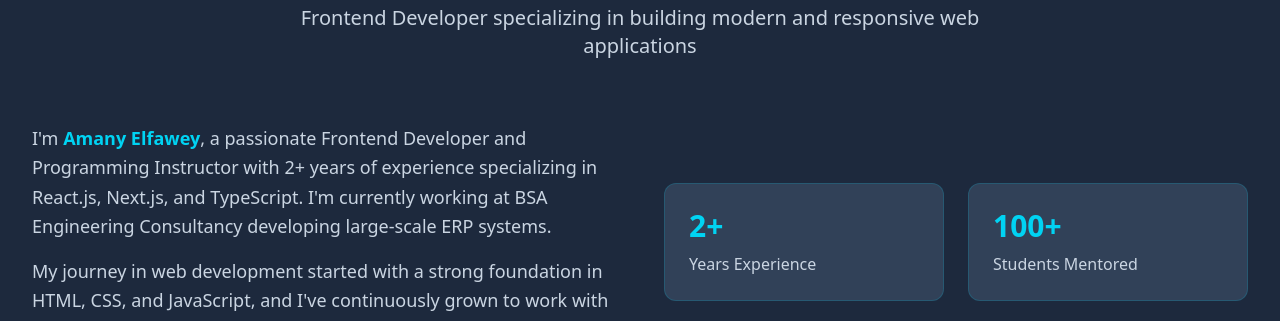
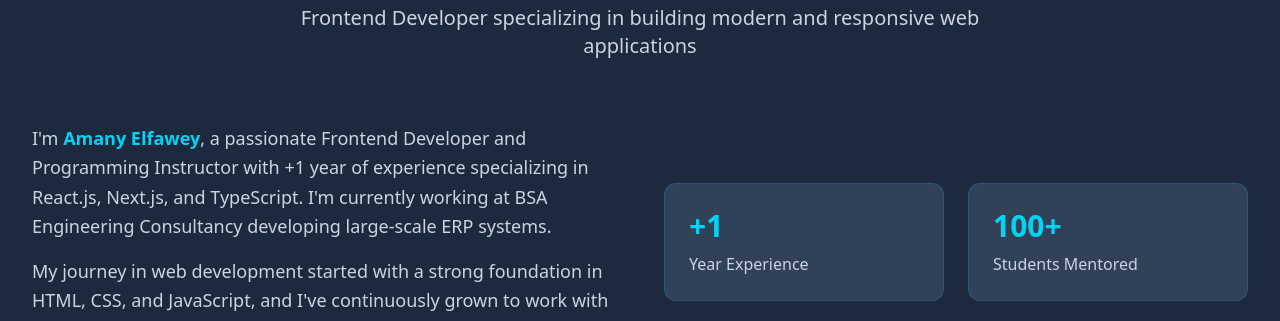
Before and after one commit to amanyelfawey/amanyelfawey-portfolio, a React (Vite) app: page / in a window 1280 px wide. Shown: the part 940-1261 px from the top of the page. Built offline with nearby package versions, Linux system fonts and the light colour scheme.

Commit message:
final touches in the project
Signed-off-by: amanyelfawey <amanyelfawey5@gmail.com>

```diff
--- a/src/components/about/About.jsx
+++ b/src/components/about/About.jsx
@@ -18,7 +18,7 @@ const About = () => {
           <div className="space-y-6 animate-fade-in-left">
             <div className="space-y-4">
               <p className="text-lg text-slate-300 leading-relaxed">
-                I'm <span className="text-cyan-400 font-semibold">Amany Elfawey</span>, a passionate Frontend Developer and Programming Instructor with 2+ years of experience
+                I'm <span className="text-cyan-400 font-semibold">Amany Elfawey</span>, a passionate Frontend Developer and Programming Instructor with +1 year of experience
                 specializing in React.js, Next.js, and TypeScript. I'm currently working at BSA Engineering Consultancy
                 developing large-scale ERP systems.
               </p>
@@ -89,8 +89,8 @@ const About = () => {
             {/* Key Stats */}
             <div className="grid grid-cols-2 gap-6">
               <div className="bg-slate-700 p-6 rounded-xl border border-cyan-500/20">
-                <div className="text-3xl font-bold text-cyan-400 mb-2">2+</div>
-                <div className="text-slate-300">Years Experience</div>
+                <div className="text-3xl font-bold text-cyan-400 mb-2">+1</div>
+                <div className="text-slate-300">Year Experience</div>
               </div>
               <div className="bg-slate-700 p-6 rounded-xl border border-cyan-500/20">
                 <div className="text-3xl font-bold text-cyan-400 mb-2">100+</div>
--- a/src/components/footer/Footer.jsx
+++ b/src/components/footer/Footer.jsx
@@ -44,7 +44,7 @@ const Footer = () => {
                 <span className="text-cyan-400">Amany</span> Elfawey
               </h3>
               <p className="text-slate-300 text-sm">
-                Frontend Developer specializing in React.js and Next.js
+                Frontend Developer
               </p>
             </div>
 
--- a/src/components/hero/Hero.jsx
+++ b/src/components/hero/Hero.jsx
@@ -31,8 +31,8 @@ const Hero = () => {
 
              {/* Role */}
              <div className="space-y-4">
-               <h2 className="text-lg sm:text-xl md:text-2xl text-slate-300 font-medium">
-                 Frontend Developer & Programming Instructor
+               <h2 className="text-2xl sm:text-xl md:text-2xl text-slate-300 font-medium">
+        Frontend Developer
                </h2>
               {/* <div className="flex flex-wrap gap-3 text-lg text-cyan-300">
                 <span className="bg-slate-800 px-4 py-2 rounded-full border border-cyan-500/30 hover:border-cyan-500/60 transition-all duration-300">React</span>
@@ -56,7 +56,7 @@ const Hero = () => {
              <div className="flex flex-wrap gap-3 text-xs sm:text-sm text-slate-300">
                <div className="flex items-center gap-2">
                  <span className="w-2 h-2 bg-cyan-400 rounded-full"></span>
-                 <span>2+ Years Experience</span>
+                 <span>+1 Year Experience</span>
                </div>
                <div className="flex items-center gap-2">
                  <span className="w-2 h-2 bg-cyan-400 rounded-full"></span>
@@ -129,9 +129,9 @@ const Hero = () => {
             </h1>
 
              {/* Role */}
-             <div className="space-y-4">
-               <h2 className="text-2xl text-slate-300 font-medium">
-                 Frontend Developer & Programming Instructor
+             <div className="space-y-4 ">
+               <h2 className="text-2xl text-slate-300 font-medium ">
+                 Frontend Developer
                </h2>
             </div>
 
@@ -149,7 +149,7 @@ const Hero = () => {
              <div className="flex flex-wrap gap-4 text-sm text-slate-300">
                <div className="flex items-center gap-2">
                  <span className="w-2 h-2 bg-cyan-400 rounded-full"></span>
-                 <span>2+ Years Experience</span>
+                 <span>+1 Year Experience</span>
                </div>
                <div className="flex items-center gap-2">
                  <span className="w-2 h-2 bg-cyan-400 rounded-full"></span>
--- a/vite.config.js
+++ b/vite.config.js
@@ -1,4 +1,4 @@
-import { defineConfig } from 'vite'
+ import { defineConfig } from 'vite'
 import react from '@vitejs/plugin-react'
 import tailwindcss from '@tailwindcss/vite'
 
```
